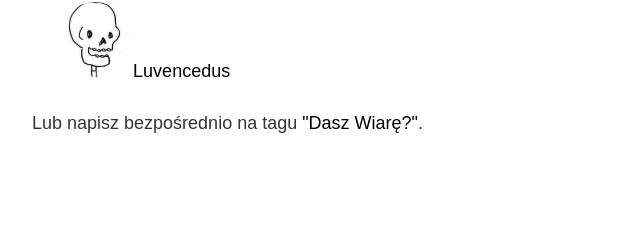
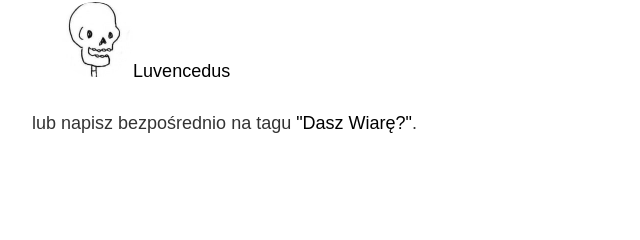
Before and after one commit to 90sidort/ts-blogDW, a Gatsby site: page /contact in a window 1280 px wide. Shown: the part 457-697 px from the top of the page, 242-882 px from the left. Built offline with nearby package versions, Linux system fonts and the light colour scheme; Gatsby itself is replaced by a stand-in of ours.

```diff
--- a/src/pages/contact.js
+++ b/src/pages/contact.js
@@ -16,7 +16,7 @@
                     <a href="https://www.wykop.pl/ludzie/luvencedus/" target="_blank" rel="noopener noreferrer" class="linkUnderscore"><img src={luvenLogo} alt="luvencedus" class="authorAvatar"></img>Luvencedus</a>
                 </li>
             </ul>
-            <p>Lub napisz bezpośrednio na tagu <a href="https://www.wykop.pl/tag/daszwiare/" target="_blank" rel="noopener noreferrer" class="linkUnderscore">"Dasz Wiarę?"</a>.</p>
+            <p>lub napisz bezpośrednio na tagu <a href="https://www.wykop.pl/tag/daszwiare/" target="_blank" rel="noopener noreferrer" class="linkUnderscore">"Dasz Wiarę?"</a>.</p>
         </Layout>
     )
 }
```
